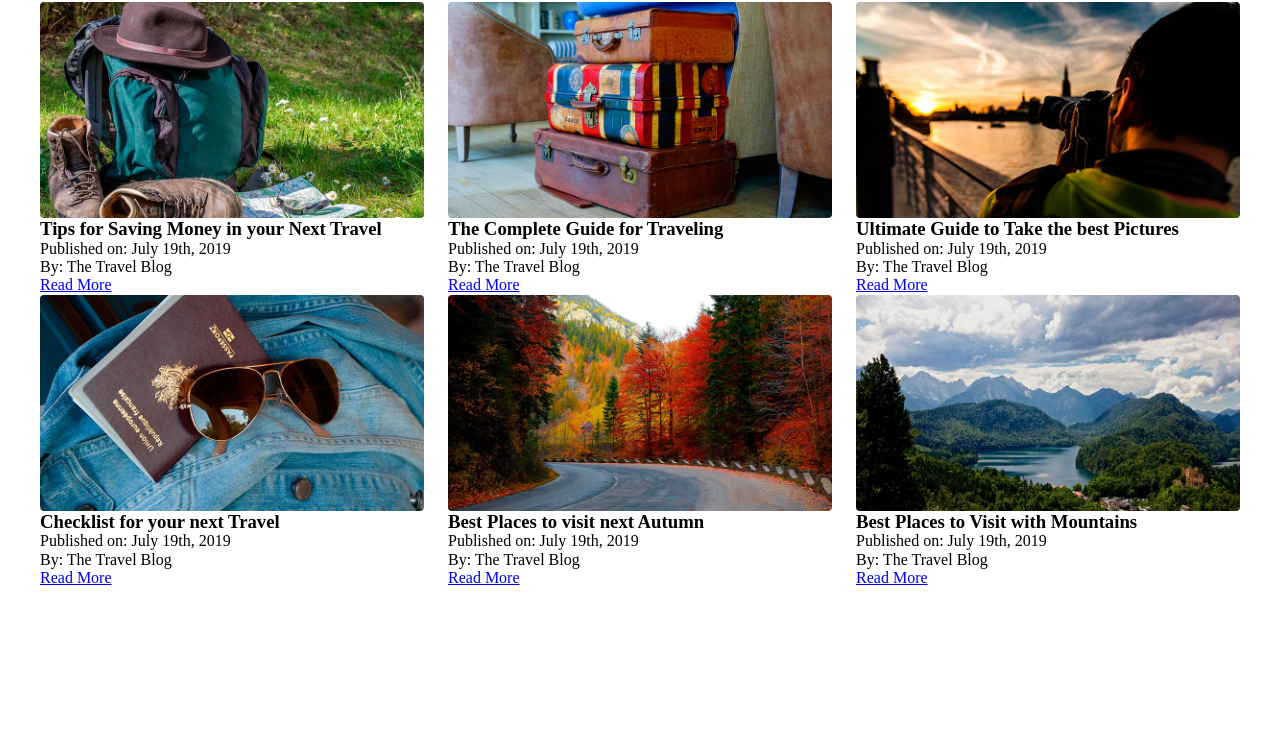
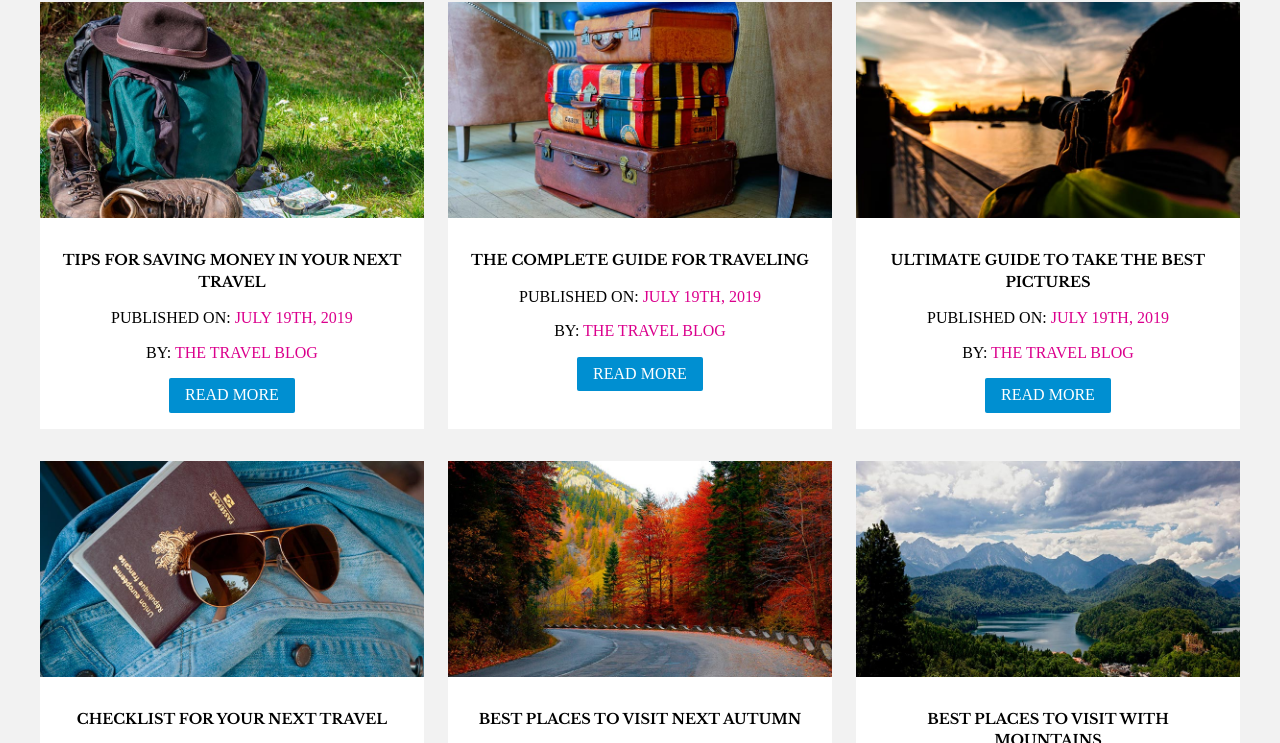
Before and after one commit to smarigowda/css-grid-flexbox-build-10-projects, a plain HTML site: page cards-flexbox-start/index.html in a window 1280 px wide. Shown: the part 63-806 px from the top of the page. Drawn offline with nearby package versions, Linux system fonts and the light colour scheme.

Commit message:
BUILD10-1 card component complete

```diff
--- a/cards-flexbox-start/css/styles.css
+++ b/cards-flexbox-start/css/styles.css
@@ -10,6 +10,9 @@ html {
     padding: 0;
   }
 
+  body {
+      background-color: #f2f2f2;
+  }
   .container {
       max-width: 1200px;
       margin: 0 auto;
@@ -21,6 +24,11 @@ html {
       margin-bottom: 10px;
   }
 
+  h3 {
+      font-weight: 700;
+      font-family: 'Robot', 'Libre Baskerville', serif;
+      margin-bottom: 1rem;
+  }
   .main-content {
       display: flex;
       flex-wrap: wrap;
@@ -42,5 +50,43 @@ html {
   article img {
     max-width: 100%;
     display: block;
-    border-radius: 4px;
+    /* border-radius: 4px 4px 0 0 ; */
+    margin-bottom: 1rem;
   }
+
+  .entry .content {
+      background-color: white;
+      padding: 1rem;
+      text-align: center;
+      text-transform: uppercase;
+  }
+
+  .entry {
+      background-color: white;
+      margin-bottom: 2rem;
+      /* padding: 1rem; */
+  }
+
+  .content h3 {
+      font-size: .9rem;
+      text-transform: uppercase;
+      line-height: 1.5;
+  }
+
+  .content span {
+    color: #db008d;
+  }
+
+  .button {
+      background-color: #008fd1;
+      text-decoration: none;
+      display: inline-block;
+      padding: .5rem 1rem;
+      border-radius: 2px;
+      margin-top: 1rem;
+      color: white;
+  }
+
+  .published-by {
+      margin-top: 1rem;
+  }
--- a/cards-flexbox-start/index.html
+++ b/cards-flexbox-start/index.html
@@ -7,6 +7,7 @@
     <title>Cards Flexbox</title>
     <link rel="stylesheet" href="https://necolas.github.io/normalize.css/8.0.0/normalize.css">
     <link href="https://fonts.googleapis.com/css?family=Libre+Baskerville:400,700" rel="stylesheet">
+    <link href="https://fonts.googleapis.com/css?family=Roboto" rel="stylesheet">
     <link rel="stylesheet" href="css/styles.css">
 </head>
 <body>
@@ -18,7 +19,7 @@
                     <div class="content">
                         <h3>Tips for Saving Money in your Next Travel</h3>
                         <p>Published on: <span>July 19th, 2019</span></p>
-                        <p>By: <span>The Travel Blog</span></p>
+                        <p class="published-by">By: <span>The Travel Blog</span></p>
                         <a href="#" class="button">Read More</a>
                     </div>
                 </article>
@@ -27,7 +28,7 @@
                     <div class="content">
                         <h3>The Complete Guide for Traveling</h3>
                         <p>Published on: <span>July 19th,  2019</span></p>
-                        <p>By: <span>The Travel Blog</span></p>
+                        <p class="published-by">By: <span>The Travel Blog</span></p>
                         <a href="#" class="button">Read More</a>
                     </div>
                 </article>
@@ -36,7 +37,7 @@
                     <div class="content">
                         <h3>Ultimate Guide to Take the best Pictures</h3>
                         <p>Published on: <span>July 19th,  2019</span></p>
-                        <p>By: <span>The Travel Blog</span></p>
+                        <p class="published-by">By: <span>The Travel Blog</span></p>
                         <a href="#" class="button">Read More</a>
                     </div>
                 </article>
@@ -45,7 +46,7 @@
                     <div class="content">
                         <h3>Checklist for your next Travel</h3>
                         <p>Published on: <span>July 19th,  2019</span></p>
-                        <p>By: <span>The Travel Blog</span></p>
+                        <p class="published-by">By: <span>The Travel Blog</span></p>
                         <a href="#" class="button">Read More</a>
                     </div>
                 </article>
@@ -54,7 +55,7 @@
                     <div class="content">
                         <h3>Best Places to visit next Autumn</h3>
                         <p>Published on: <span>July 19th,  2019</span></p>
-                        <p>By: <span>The Travel Blog</span></p>
+                        <p class="published-by">By: <span>The Travel Blog</span></p>
                         <a href="#" class="button">Read More</a>
                     </div>
                 </article>
@@ -63,7 +64,7 @@
                     <div class="content">
                         <h3>Best Places to Visit with Mountains</h3>
                         <p>Published on: <span>July 19th,  2019</span></p>
-                        <p>By: <span>The Travel Blog</span></p>
+                        <p class="published-by">By: <span>The Travel Blog</span></p>
                         <a href="#" class="button">Read More</a>
                     </div>
                 </article>
```
